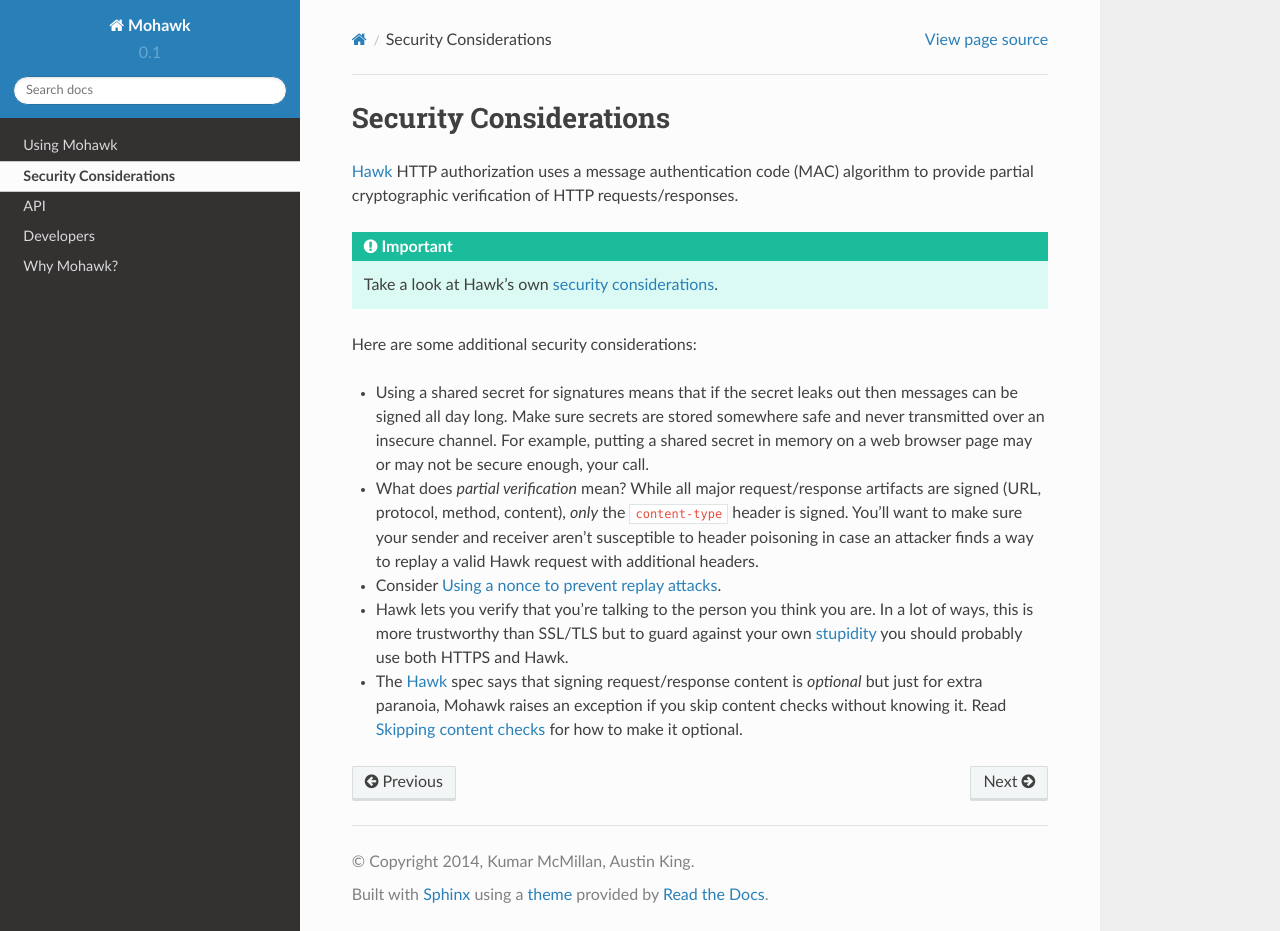
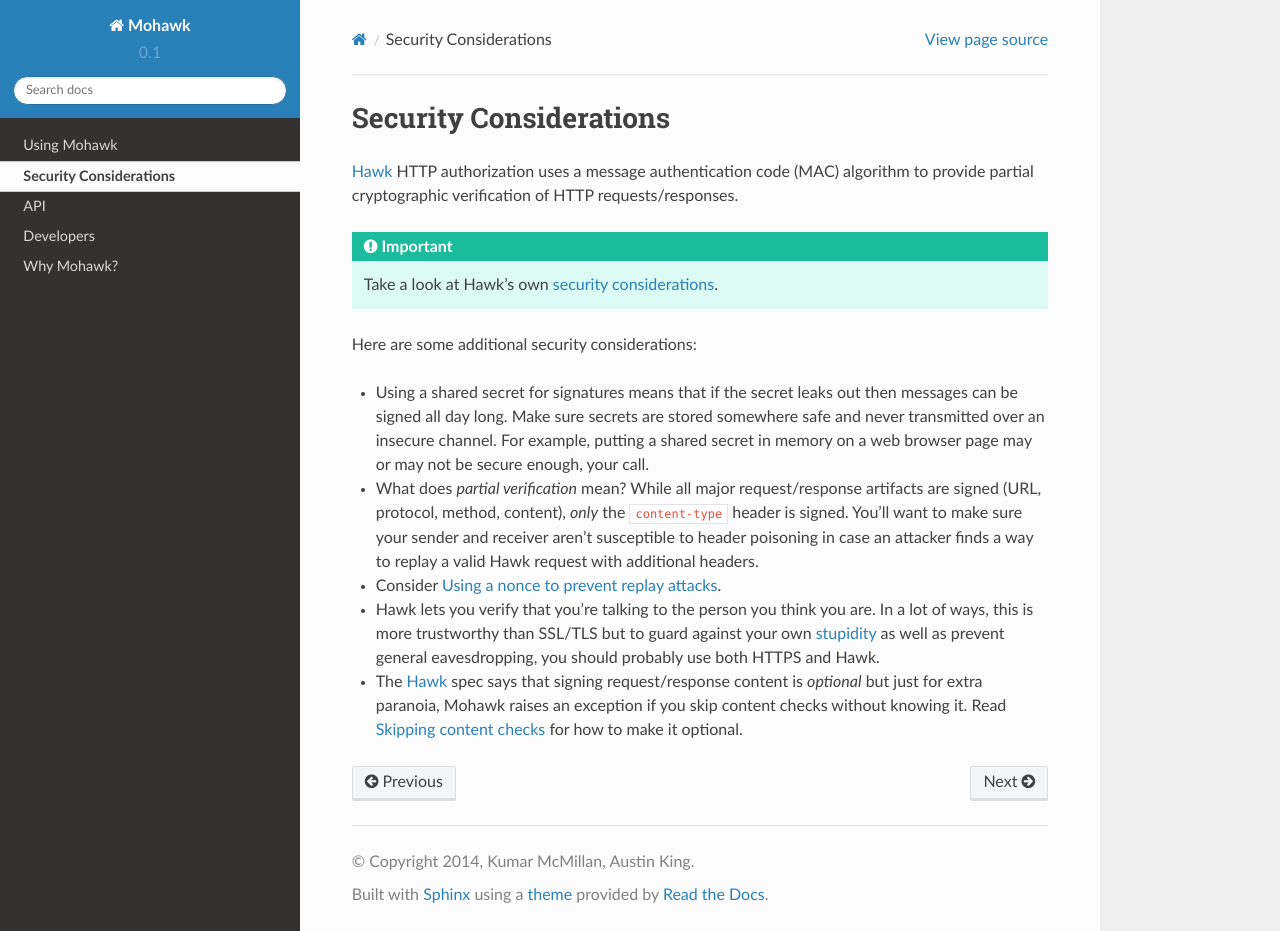
Before and after one commit to kumar303/mohawk, a Sphinx documentation site: the page built from docs/security.rst, in a window 1280 px wide and 931 px high. Built offline with Sphinx 7.4.7 and the Read the Docs theme 2.0.0, drawn with Linux system fonts in a browser that asks for light colours.

```diff
--- a/docs/security.rst
+++ b/docs/security.rst
@@ -29,7 +29,8 @@ Here are some additional security considerations:
 * Consider :ref:`nonce`.
 * Hawk lets you verify that you're talking to the person you think you are.
   In a lot of ways, this is more trustworthy than SSL/TLS but to guard
-  against your own `stupidity`_ you should probably use both HTTPS and Hawk.
+  against your own `stupidity`_ as well as prevent general eavesdropping,
+  you should probably use both HTTPS and Hawk.
 * The `Hawk`_ spec says that signing request/response content is *optional*
   but just for extra paranoia, Mohawk
   raises an exception if you skip content checks without knowing it.
```
